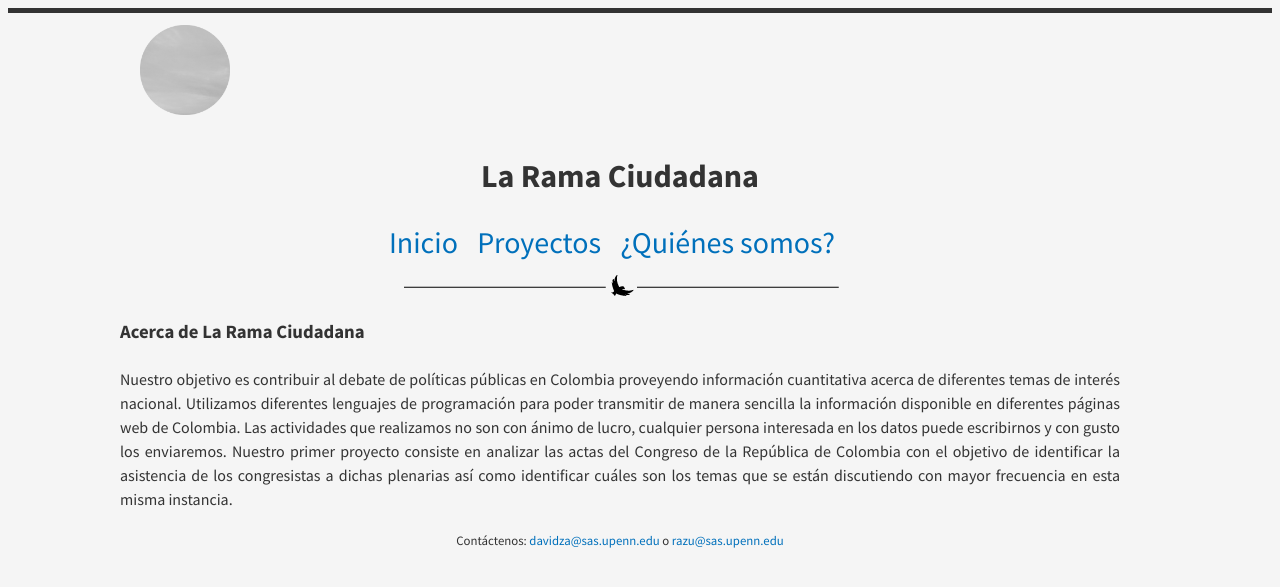
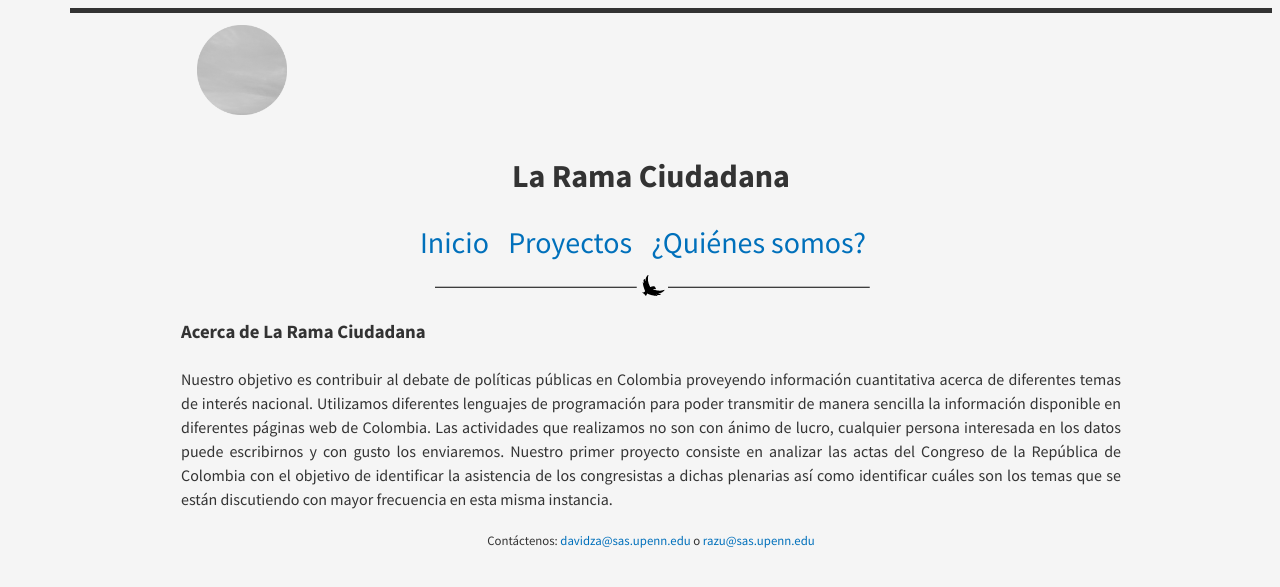
Before and after one commit to attemptconsult/attemptconsult.github.io, a Jekyll site: the page built from index.html, in a window 1280 px wide. Shown: the top 587 px of the page. Built offline with Jekyll 4.4.1, drawn with Linux system fonts in a browser that asks for light colours; nearby versions of some CDN libraries; Markdown is read by kramdown in place of the engine named in the settings.

Commit message:
left margin

```diff
--- a/public/css/main.scss
+++ b/public/css/main.scss
@@ -24,6 +24,7 @@
   font-family: 'Source Sans Pro', sans-serif;
   color: $contrast-color;
   font-weight: 400;
+  margin-left:70px;
   line-height: 1.5;
 
   -webkit-font-smoothing: antialiased;
@@ -142,7 +143,7 @@
 
 .container {
   max-width: 1000px;
-  padding: 20 20px;
+  padding: 0 30px;
 }
 
 .center {
@@ -156,7 +157,7 @@
 
 .left {
   float: left;
-  margin: 20 30px 30px 10;
+  margin: 0 20px 20px 0;
 }
 
 .top-navbar {
```
